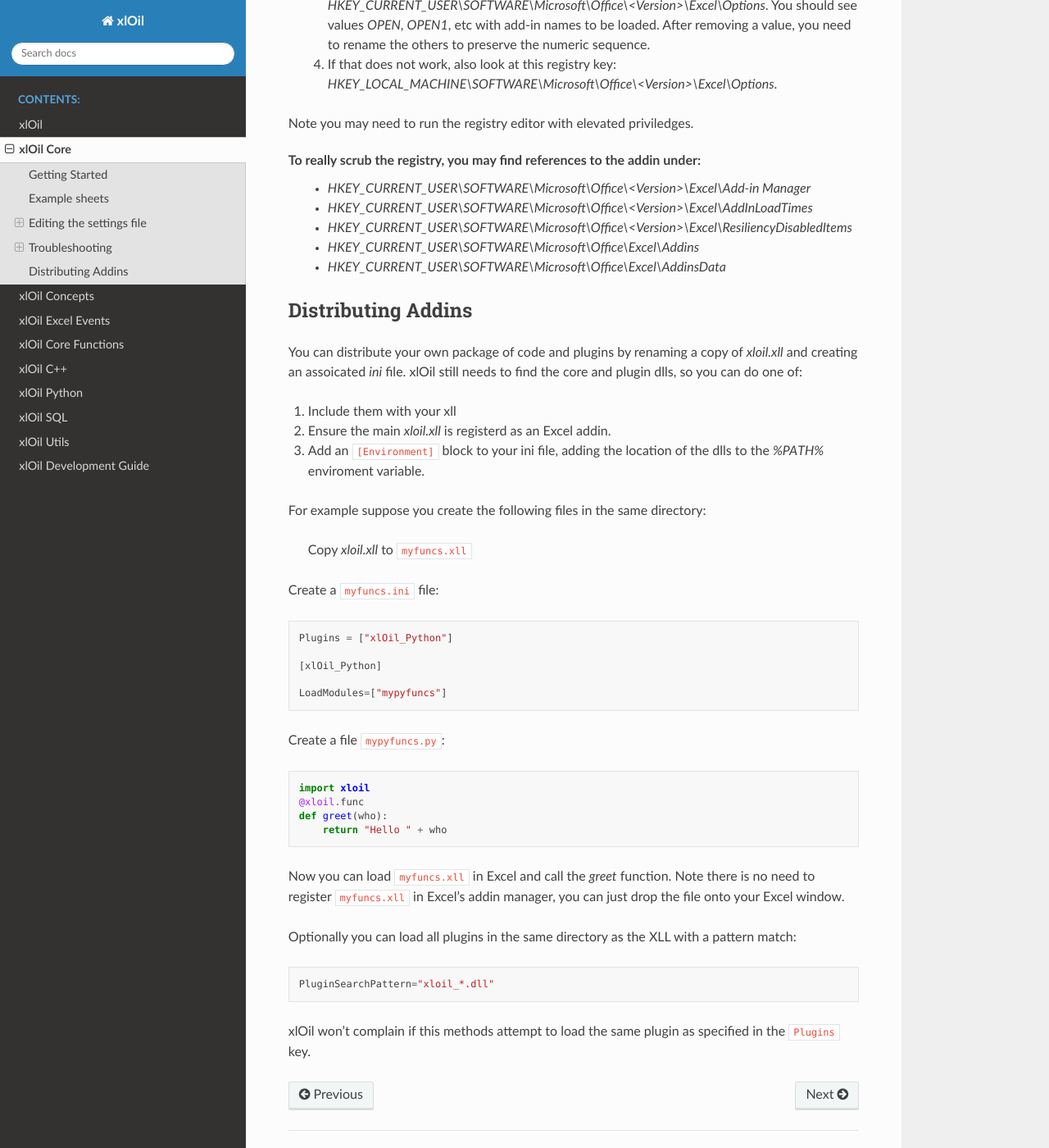
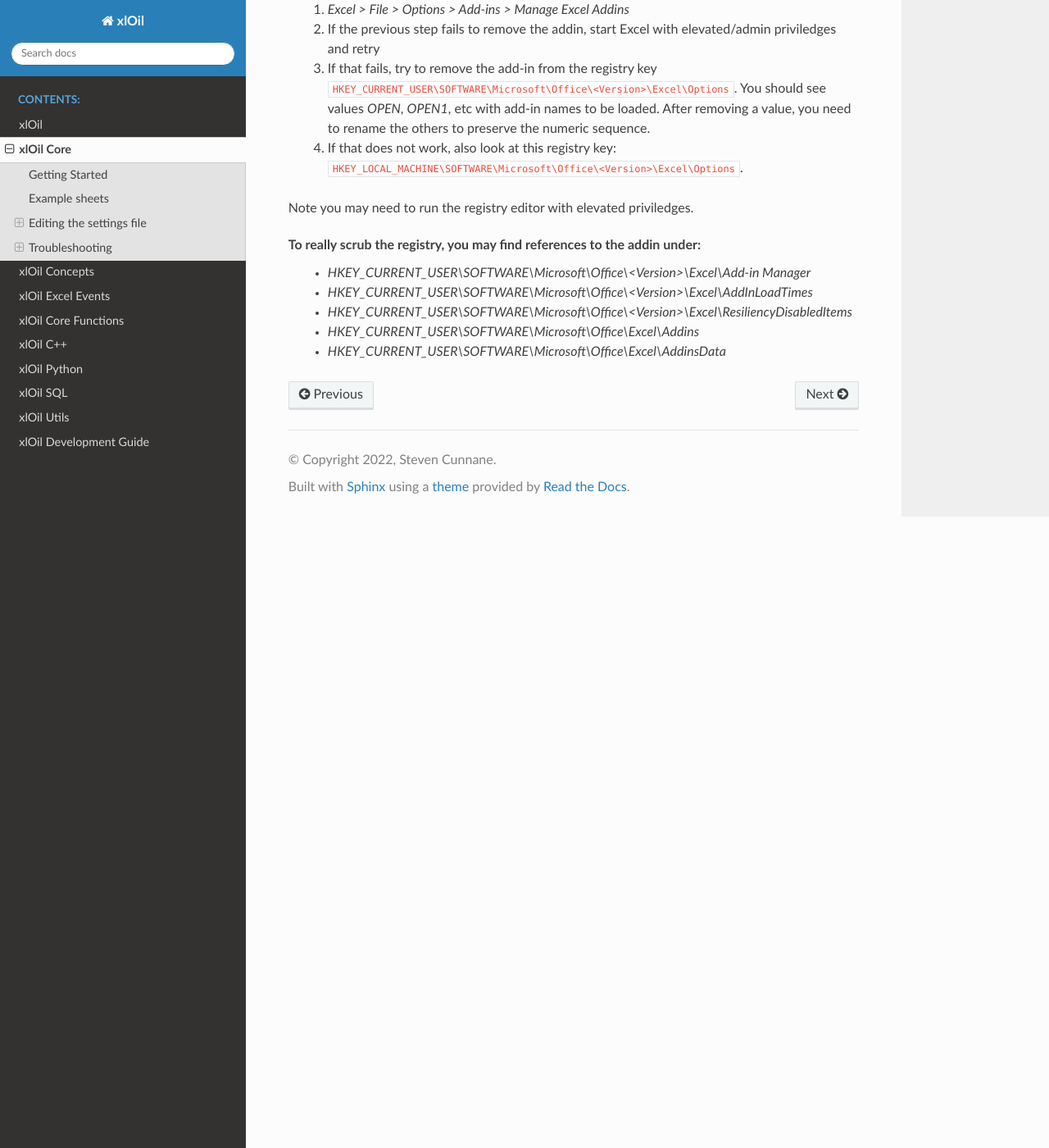
Before and after one commit to cunnane/xloil, a Sphinx documentation site: the page built from docs/source/Core.rst, in a window 1280 px wide and 1400 px high, scrolled down 2905 px. Shown: the whole window at 82% size. Built offline with Sphinx 7.4.7 and the Read the Docs theme 2.0.0, drawn with Linux system fonts in a browser that asks for light colours; some of the changed text lies outside the part shown.

Commit message:
Change ReadTheDocs requirements to hopefully make it display correctly (known issue with newer docutils). Fix some emphasis elsewhere.

````diff
--- a/docs/requirements.txt
+++ b/docs/requirements.txt
@@ -1,3 +1,5 @@
 numpy
 numpydoc
 autodocsumm
+sphinx-rtd-theme
+docutils==0.16
--- a/docs/source/Core.rst
+++ b/docs/source/Core.rst
@@ -100,6 +100,11 @@
 The double brackets tell TOML that the order of these declarations is important,
 this means we can refer to previously set enviroment variables.
 
+In addition you can pull values from the registry by surrounding the registry
+path with angle brackets `<>`, for example,
+`<HKLM\SOFTWARE\Python\PythonCore\3.6\InstallPath\ExecutablePath>`.
+Leaving a trailing backslash `\\` in the registry path fetches the default
+value for that key.
 
 Troubleshooting
 ---------------
@@ -115,7 +120,7 @@
 
 If xlOil detects a serious load error, it pops up a log window to alert you (this can
 be turned off). If it succesfully loaded the core DLL a log file will also be created
-next to `xlOil.ini`, which by default is in `%APPDATA%/xlOil`.  If xlOil loaded, the
+next to `xlOil.ini`, which by default is in ``%APPDATA%\xlOil``.  If xlOil loaded, the
 worksheet function `xloLog` can tell you where this file is.  A setting in `xlOil.ini`
 controls the log level.
 
@@ -125,8 +130,8 @@
 The `xlOil_Install.ps1` script does the following:
 
    1. Check xlOil is not in Excel's disabled add-ins
-   2. Copy xlOil.xll to the `%APPDATA%\\Microsoft\\Excel\\XLSTART` directory
-   3. Copy xlOil.ini in the `%APPDATA%\\xlOil` directory
+   2. Copy xlOil.xll to the ``%APPDATA%\Microsoft\Excel\XLSTART`` directory
+   3. Copy xlOil.ini in the ``%APPDATA%\xlOil``` directory
    4. Check VBA Object Model access is allowed in
       `Excel > File > Options > Trust Center > Trust Center Settings > Macro Settings``
 
@@ -136,8 +141,8 @@
 
 Should you need to force remove xlOil, do the following:
 
-   1. Remove *xlOil.xll* from `%APPDATA%\\Microsoft\\Excel\\XLSTART`
-   2. Remove the directory `%APPDATA%\\xlOil`
+   1. Remove *xlOil.xll* from ``%APPDATA%\Microsoft\Excel\XLSTART``
+   2. Remove the directory ``%APPDATA%\xlOil```
 
 If you have added *xlOil.xll* or another xll add-in (xlOil does not do this by default)
 and you want to remove it go to:
@@ -146,11 +151,11 @@
    2. If the previous step fails to remove the addin, start Excel with elevated/admin
       priviledges and retry
    3. If that fails, try to remove the add-in from the registry key
-      `HKEY_CURRENT_USER\\SOFTWARE\\Microsoft\\Office\\<Version>\\Excel\\Options`.
+      ``HKEY_CURRENT_USER\SOFTWARE\Microsoft\Office\<Version>\Excel\Options``.
       You should see values *OPEN*, *OPEN1*, etc with add-in names to be loaded. After removing
       a value, you need to rename the others to preserve the numeric sequence.
    4. If that does not work, also look at this registry key:
-      `HKEY_LOCAL_MACHINE\\SOFTWARE\\Microsoft\\Office\\<Version>\\Excel\\Options`.
+      ``HKEY_LOCAL_MACHINE\SOFTWARE\Microsoft\Office\<Version>\Excel\Options``.
 
 Note you may need to run the registry editor with elevated priviledges.
 
@@ -160,55 +165,3 @@
    * `HKEY_CURRENT_USER\\SOFTWARE\\Microsoft\\Office\\<Version>\\Excel\\Resiliency\DisabledItems`
    * `HKEY_CURRENT_USER\\SOFTWARE\\Microsoft\\Office\\Excel\\Addins`
    * `HKEY_CURRENT_USER\\SOFTWARE\\Microsoft\\Office\\Excel\\AddinsData`
-
-
-.. _core-distributing-addins:
-
-Distributing Addins
--------------------
-
-You can distribute your own package of code and plugins by renaming a copy of `xloil.xll`
-and creating an assoicated `ini` file.  xlOil still needs to find the core and plugin dlls,
-so you can do one of:
-
-1) Include them with your xll
-2) Ensure the main `xloil.xll` is registerd as an Excel addin.
-3) Add an ``[Environment]`` block to your ini file, adding the location of the dlls to
-   the `%PATH%` enviroment variable.
-
-For example suppose you create the following files in the same directory:
-
-    Copy `xloil.xll` to ``myfuncs.xll``
-
-Create a ``myfuncs.ini`` file:
-
-::
-
-    Plugins = ["xlOil_Python"]
-
-    [xlOil_Python]
-
-    LoadModules=["mypyfuncs"]
-
-Create a file ``mypyfuncs.py``:
-
-::
-
-    import xloil
-    @xloil.func
-    def greet(who):
-        return "Hello " + who
-
-Now you can load ``myfuncs.xll`` in Excel and call the `greet` function. Note there
-is no need to register ``myfuncs.xll`` in Excel's addin manager, you can just drop
-the file onto your Excel window.
-
-Optionally you can load all plugins in the same directory as the XLL with
-a pattern match:
-
-::
-
-    PluginSearchPattern="xloil_*.dll"
-
-xlOil won't complain if this methods attempt to load the same plugin as specified
-in the ``Plugins`` key.
--- a/docs/source/index.rst
+++ b/docs/source/index.rst
@@ -1,3 +1,6 @@
+.. raw:: html
+
+	<iframe src="https://github.com/sponsors/cunnane/card" title="Sponsor xlOil" height="200" width="500" style="border: 0;"></iframe>
 
 xlOil documentation
 ===================
````
